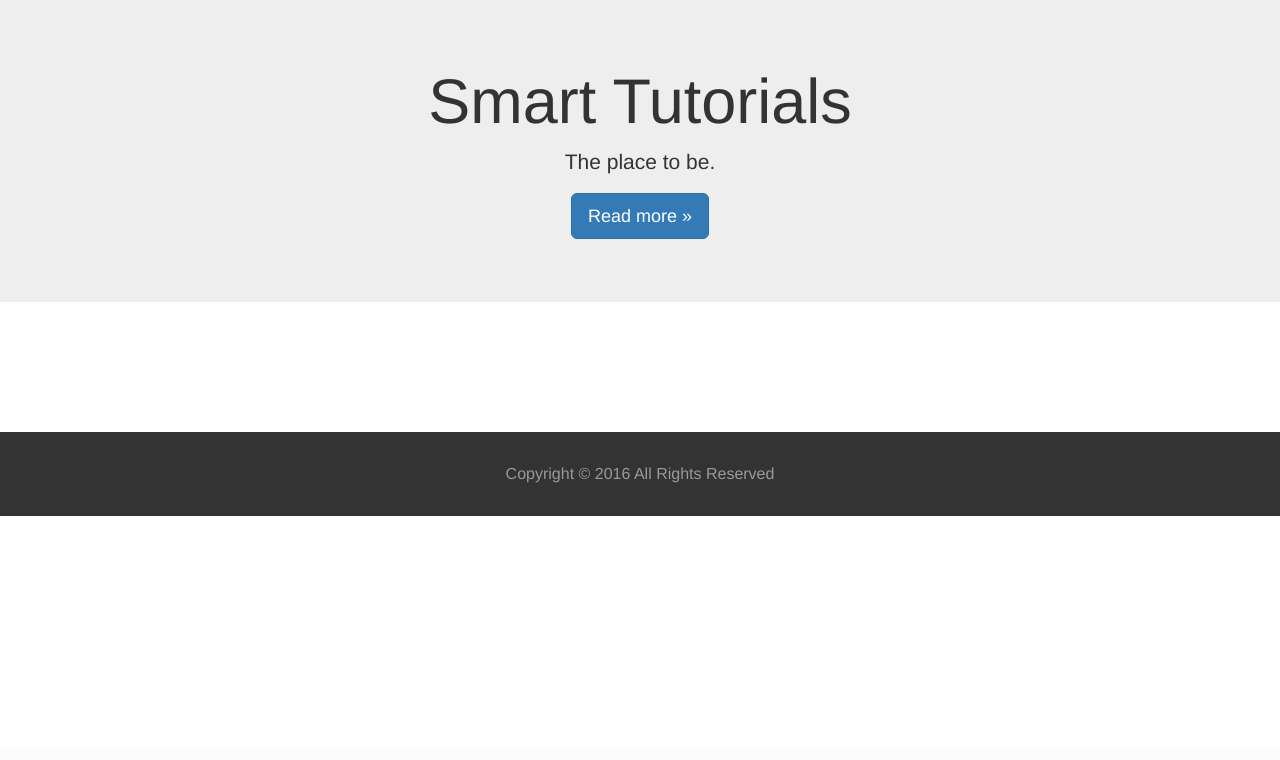
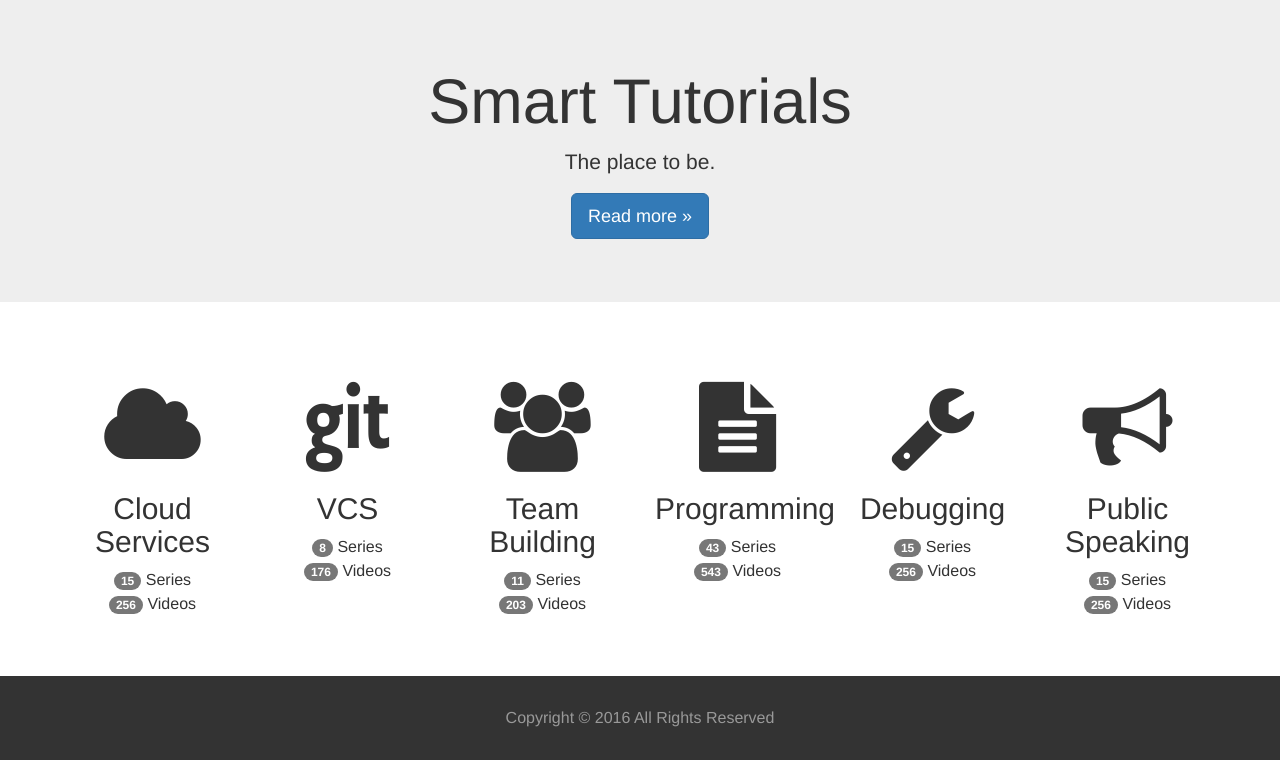
Before and after one commit to josephmtinangi/microsoft-azure-web-app, a PHP site: page / in a window 1280 px wide. Shown: the part 51-811 px from the top of the page. Before the commit the page ends 567 px from the top, so only its background shows below. Run offline with PHP 8.4, Linux system fonts and the light colour scheme.

Commit message:
Add courses summary

```diff
--- a/css/style.css
+++ b/css/style.css
@@ -4,7 +4,7 @@ body {
 }
 
 .fa-icon {
-    font-size: 100px;
+    font-size: 90px;
 }
 
 .navbar {
--- a/index.php
+++ b/index.php
@@ -63,7 +63,60 @@
 
 	    <!--site-main-->
 	    <main>
-
+	    	<section class="courses-summary">
+	    		<div class="container">
+	    			<div class="row text-center">
+	    				<div class="col-sm-2">
+	    					<i class="fa fa-cloud fa-icon"></i>
+	    					<h2>Cloud Services</h2>
+	    					<p>
+	    						<span class="badge badge-primary">15</span> Series <br>
+	    						<span class="badge badge-primary">256</span> Videos <br>
+	    					</p>
+	    				</div>
+	    				<div class="col-sm-2">
+	    					<i class="fa fa-git fa-icon"></i>
+	    					<h2>VCS</h2>
+	    					<p>
+	    						<span class="badge badge-primary">8</span> Series <br>
+	    						<span class="badge badge-primary">176</span> Videos <br>
+	    					</p>
+	    				</div>
+	    				<div class="col-sm-2">
+	    					<i class="fa fa-users fa-icon"></i>
+	    					<h2>Team Building</h2>
+	    					<p>
+	    						<span class="badge badge-primary">11</span> Series <br>
+	    						<span class="badge badge-primary">203</span> Videos <br>
+	    					</p>
+	    				</div>
+	    				<div class="col-sm-2">
+	    					<i class="fa fa-file-text fa-icon"></i>
+	    					<h2>Programming</h2>
+	    					<p>
+	    						<span class="badge badge-primary">43</span> Series <br>
+	    						<span class="badge badge-primary">543</span> Videos <br>
+	    					</p>
+	    				</div>
+	    				<div class="col-sm-2">
+	    					<i class="fa fa-wrench fa-icon"></i>
+	    					<h2>Debugging</h2>
+	    					<p>
+	    						<span class="badge badge-primary">15</span> Series <br>
+	    						<span class="badge badge-primary">256</span> Videos <br>
+	    					</p>
+	    				</div>
+	    				<div class="col-sm-2">
+	    					<i class="fa fa-bullhorn fa-icon"></i>
+	    					<h2>Public Speaking</h2>
+	    					<p>
+	    						<span class="badge badge-primary">15</span> Series <br>
+	    						<span class="badge badge-primary">256</span> Videos <br>
+	    					</p>
+	    				</div>
+	    			</div>
+	    		</div>
+	    	</section>
 	    </main>
 
 	    <!--site-footer-->
```
